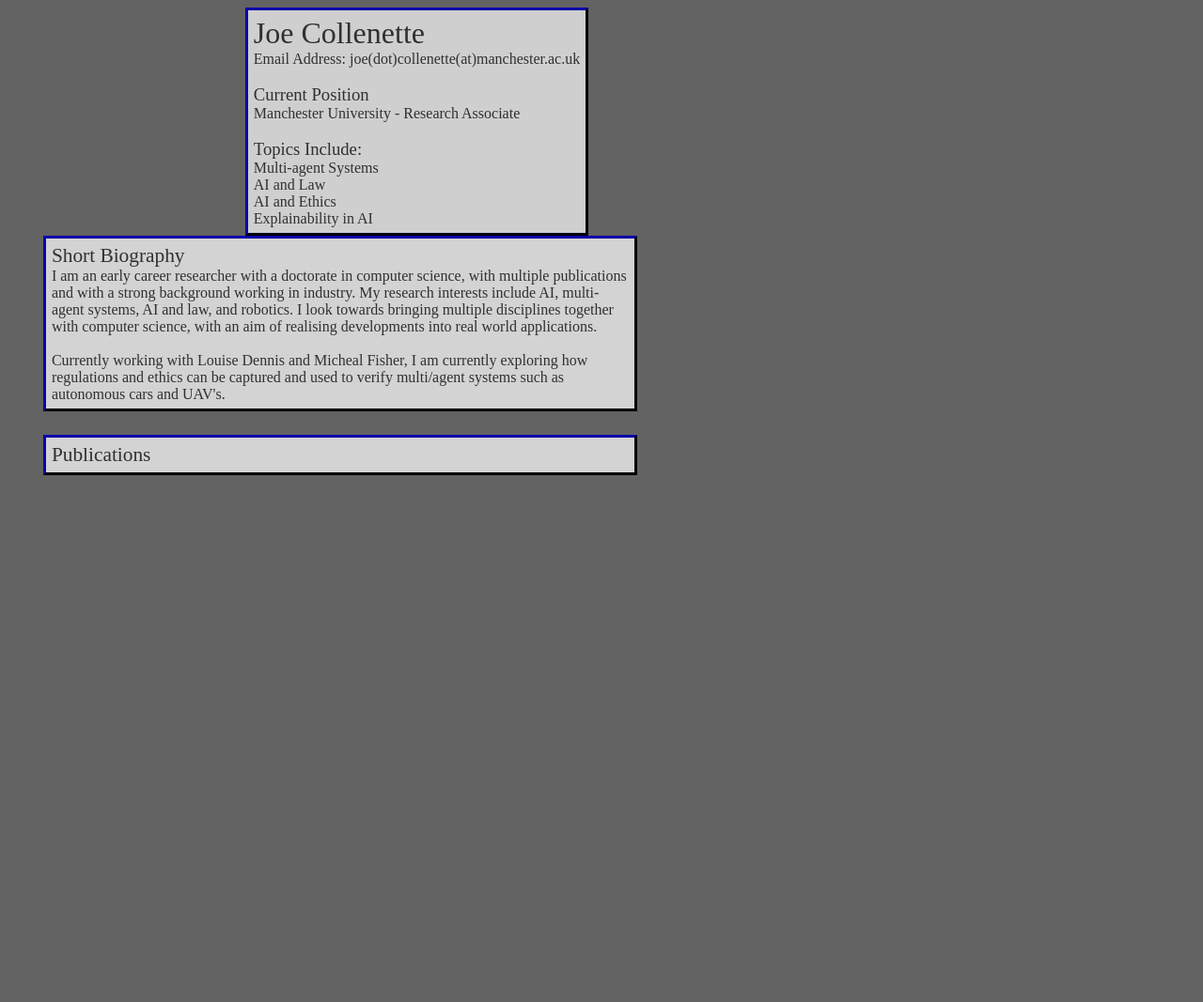
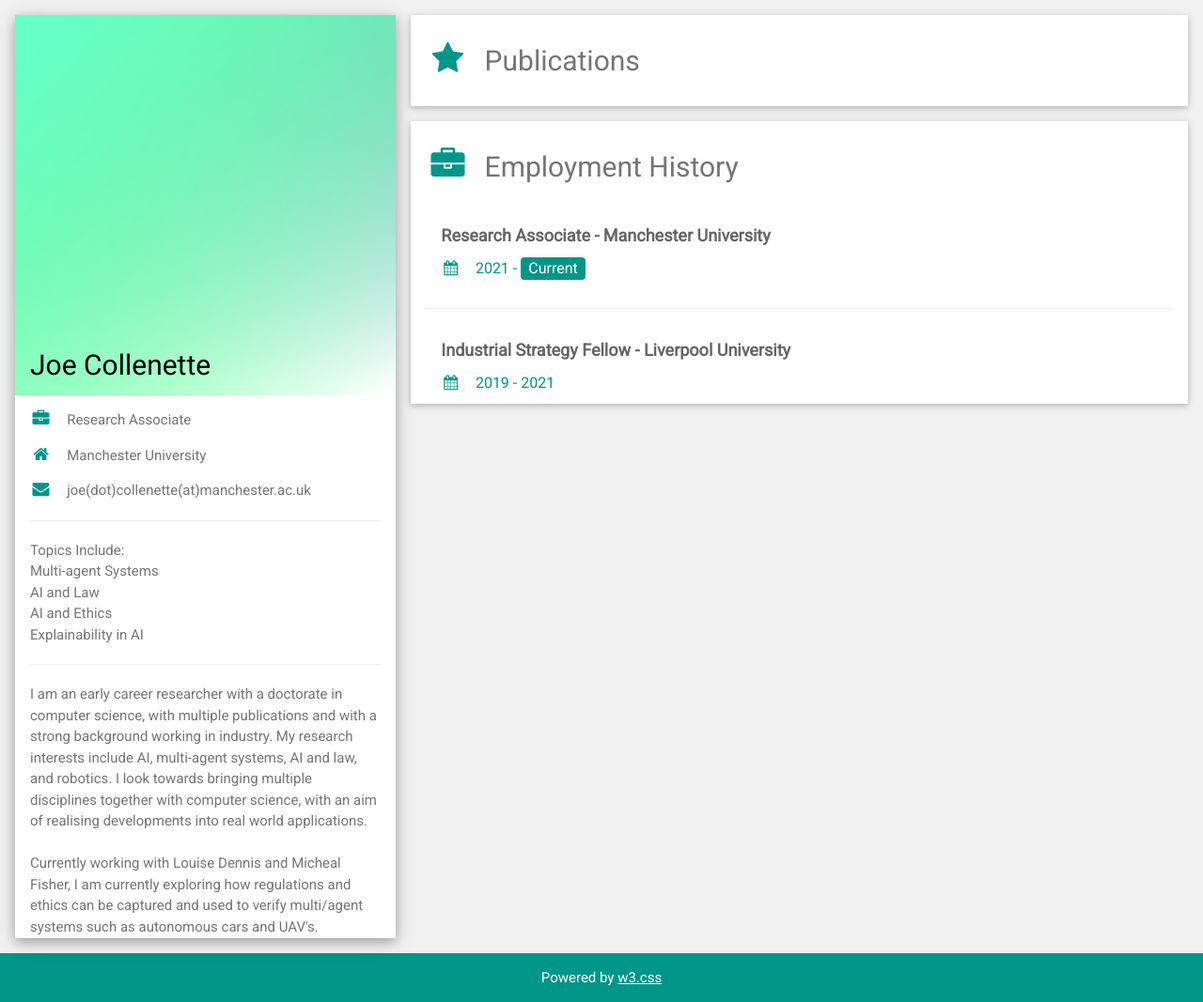
Before and after one commit to JoeCol/JoeCol.github.io, a plain HTML site: page index.html in a window 1280 px wide. Shown: the whole page at 94% size. Before the commit the page ends 800 px from the top, so only its background shows below. Drawn offline with nearby package versions, Linux system fonts and the light colour scheme; no server answers; a script that the page names is missing.

Commit message:
Draft Better

```diff
--- a/bib.js
+++ b/bib.js
@@ -27,6 +27,7 @@ function printPublications(publist)
     let root = document.getElementById("publications");
     for (let i = 0; i < publist.data.length; i++)
     {
+
       let pubToProcess = publist.data[i];
       let authors = getAuthors(pubToProcess.author);
       let year = pubToProcess.issued["date-parts"][0].toString()
@@ -34,8 +35,12 @@ function printPublications(publist)
       let place = pubToProcess["container-title"];
 
       let pubDiv = document.createElement("div");
-      pubDiv.className = "publication";
-      pubDiv.innerHTML = title + " (" +  year + ") <i>" + authors + "</i> " + place;
+      pubDiv.className = "w3-container";
+      pubDiv.innerHTML = "<h4 class=\"w3-opacity\"><b>" + title + "</b></h4>" +
+                         "<h5 class=\"w3-opacity\"><b>" + authors + "</b></h5>" +
+                         "<h6 class=\"w3-text-teal\"><i class=\"fa fa-calendar fa-fw w3-margin-right\"></i>" + year + " - " + place + "</span></h6>" +
+                         "<hr>"
+
 
       root.appendChild(pubDiv);
     }
--- a/index.html
+++ b/index.html
@@ -1,30 +1,48 @@
 <html>
     <head>
+        <title>Joe Collenette</title>
         <meta charset="UTF-8">
+        <meta name="viewport" content="width=device-width, initial-scale=1">
+        <link rel="stylesheet" href="https://www.w3schools.com/w3css/4/w3.css">
+        <link rel='stylesheet' href='https://fonts.googleapis.com/css?family=Roboto'>
+        <link rel="stylesheet" href="https://cdnjs.cloudflare.com/ajax/libs/font-awesome/4.7.0/css/font-awesome.min.css">
         <script type="application/javascript" src="https://cdn.jsdelivr.net/npm/citation-js@0.4.0-9/build/citation.js"></script>
         <script type="application/javascript">
             const Cite = require('citation-js');
         </script>
-        <script type="application/javascript" src="bib.js"></script>
-        <link rel="stylesheet" type="text/css" href="joecol.css"/>
-        <title>Under Construction | Joe Collenette</title>
+        <script src="bib.js"></script>
+        <style>
+        html,body,h1,h2,h3,h4,h5,h6 {font-family: "Roboto", sans-serif}
+        </style>
     </head>
-    <body onload="generateBib()">
-        <div id="personalInfo">
-            <span id="name">Joe Collenette</span><br/>
-            Email Address: joe(dot)collenette(at)manchester.ac.uk<br/><br/>
-            <span class="infosubtitle">Current Position</span><br/>
-            Manchester University - Research Associate<br/><br/>
+    <body onload="generateBib()" class="w3-light-gray">
+        <!-- Page Container -->
+<div class="w3-content w3-margin-top" style="max-width:1400px;">
+
+    <!-- The Grid -->
+    <div class="w3-row-padding">
+
+        <!-- Left Column -->
+        <div class="w3-third">
+
+            <div class="w3-white w3-text-grey w3-card-4">
+                <div class="w3-display-container">
+                    <img src="background.png" style="width:100%" alt="background to name">
+                    <div class="w3-display-bottomleft w3-container w3-text-black">
+                        <h2>Joe Collenette</h2>
+                    </div>
+                </div>
+                <div class="w3-container">
+                    <p><i class="fa fa-briefcase fa-fw w3-margin-right w3-large w3-text-teal"></i>Research Associate</p>
+                    <p><i class="fa fa-home fa-fw w3-margin-right w3-large w3-text-teal"></i>Manchester University</p>
+                    <p><i class="fa fa-envelope fa-fw w3-margin-right w3-large w3-text-teal"></i>joe(dot)collenette(at)manchester.ac.uk</p>
+                    <hr>
                     <span class="infosubtitle">Topics Include:</span><br/>
                     Multi-agent Systems<br/>
                     AI and Law<br/>
                     AI and Ethics<br/>
                     Explainability in AI<br/>
-        </div>
-
-        <div id="content">
-            <div class="section">
-                <span class="title">Short Biography</span><br/>
+                    <hr>
                     I am an early career researcher with a doctorate in computer science, with multiple publications and with a strong background working in industry.
                     My research interests include AI, multi-agent systems, AI and law, and robotics.
                     I look towards bringing multiple disciplines together with computer science, with an aim of realising developments into real world applications.
@@ -32,10 +50,31 @@
                     Currently working with Louise Dennis and Micheal Fisher, I am currently exploring how regulations and ethics can be captured and used to
                     verify multi/agent systems such as autonomous cars and UAV's.
                 </div>
-
-            <div id="publications" class="section">
-                <span class="title">Publications</span><br/>
             </div>
         </div>
+
+        <!-- Right Column -->
+        <div class="w3-twothird">
+            <div id="publications" class="w3-container w3-card w3-white w3-margin-bottom">
+                <h2 class="w3-text-grey w3-padding-16"><i class="fa fa-star fa-fw w3-margin-right w3-xxlarge w3-text-teal"></i>Publications</h2>
+            </div>
+
+            <div class="w3-container w3-card w3-white w3-margin-bottom">
+                <h2 class="w3-text-grey w3-padding-16"><i class="fa fa-briefcase fa-fw w3-margin-right w3-xxlarge w3-text-teal"></i>Employment History</h2>
+                <div class="w3-container">
+                    <h5 class="w3-opacity"><b>Research Associate - Manchester University</b></h5>
+                    <h6 class="w3-text-teal"><i class="fa fa-calendar fa-fw w3-margin-right"></i>2021 - <span class="w3-tag w3-teal w3-round">Current</span></h6>
+                </div>
+                <hr/>
+                <div class="w3-container">
+                    <h5 class="w3-opacity"><b>Industrial Strategy Fellow - Liverpool University</b></h5>
+                    <h6 class="w3-text-teal"><i class="fa fa-calendar fa-fw w3-margin-right"></i>2019 - 2021</h6>
+                </div>
+            </div>
+        </div>
+    </div>
+        <footer class="w3-container w3-teal w3-center w3-margin-top">
+            <p>Powered by <a href="https://www.w3schools.com/w3css/default.asp" target="_blank">w3.css</a></p>
+        </footer>
     </body>
 </html>
--- a/joecol.css
+++ /dev/null
@@ -1,51 +0,0 @@
-body
-{
-    font-size: 12pt;
-    color: #303030;
-    background-color: #636363;
-}
-
-#personalInfo
-{
-    display: inline-block;
-    background-color: rgb(207, 207, 207);
-    margin-left: 20%;
-    padding: 6px;
-    border: 3px #060055 outset;
-}
-
-.section
-{
-    margin-bottom: 25px;
-    border: 3px #060055 outset;
-    background-color: lightgray;
-    padding: 6px;
-}
-
-#name
-{
-    font-size: 24pt;
-}
-
-#content
-{
-    margin-left: 3%;
-    display: inline-block;
-    vertical-align: top;
-    width: 50%;
-}
-
-.title
-{
-    font-size: 16pt;
-}
-
-.infosubtitle
-{
-    font-size: 14pt;
-}
-
-.publication
-{
-    padding-bottom: 5px;
-}
```
Also changed, not shown: background.png (added), 1 other file. Lines whose indentation alone changed are shown as unchanged.
